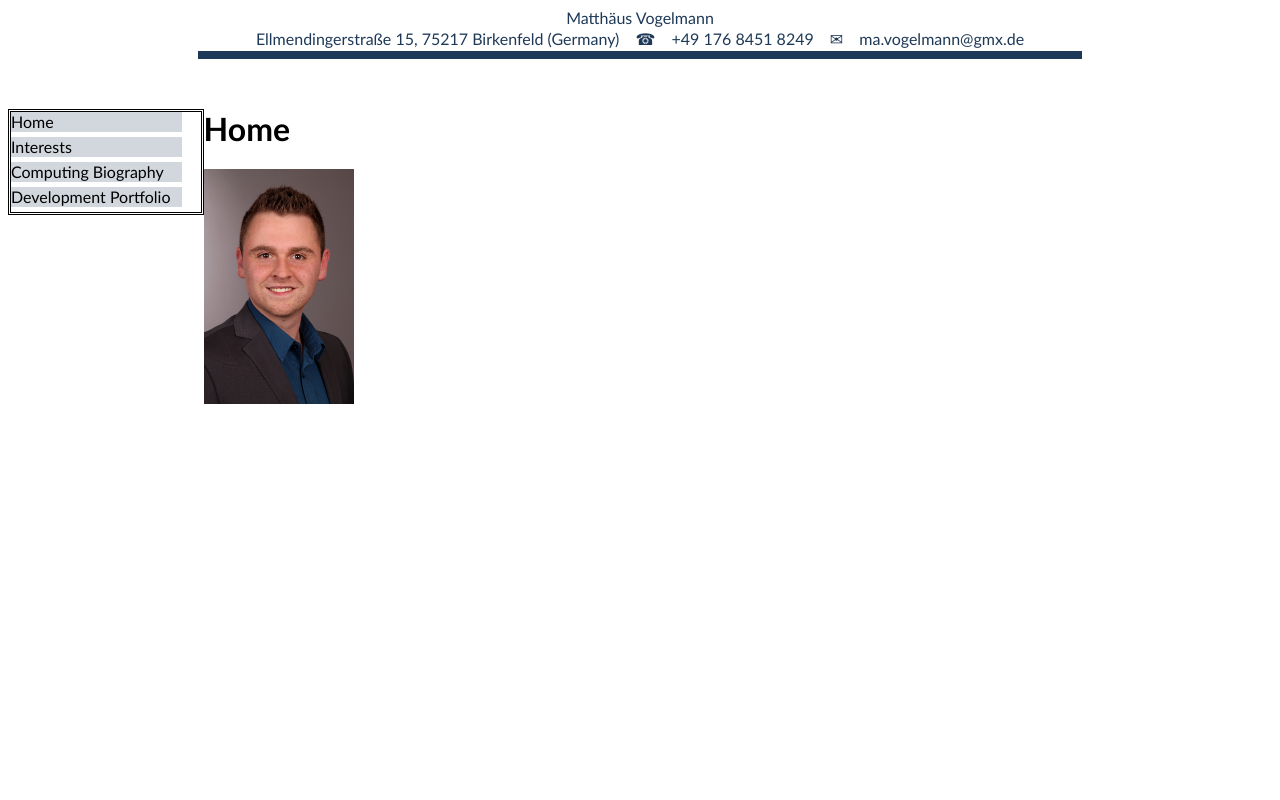
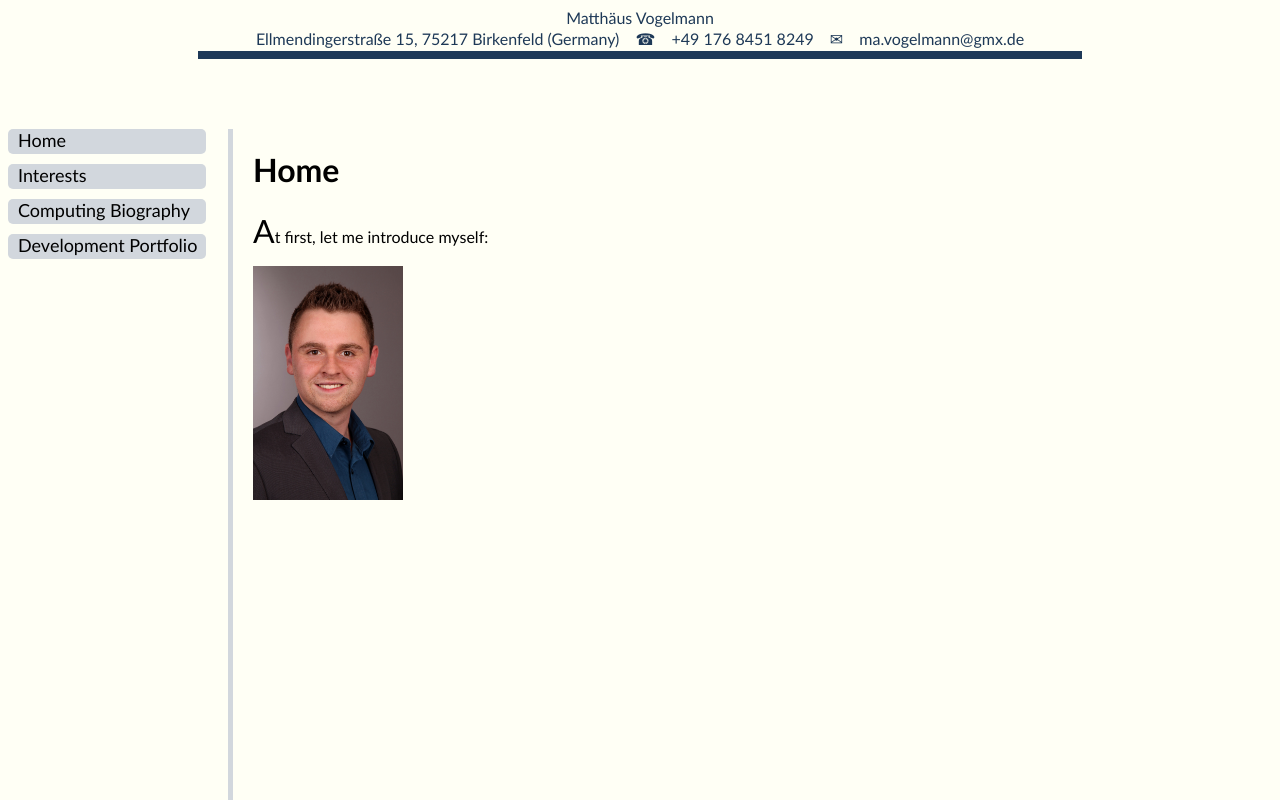
Before and after one commit to MVogelmann/PersonalBio, a plain HTML site: page index.html in a window 1280 px wide. Shown: the top 800 px of the page. Drawn offline with Linux system fonts and the light colour scheme.

Commit message:
Side bar finished
tabs rounded
color adapted

```diff
--- a/PersonalBio.css
+++ b/PersonalBio.css
@@ -1,27 +1,40 @@
+body{
+  background-color: rgb(255,255,245);
+}
 div.nav-tab {
-  margin-bottom: 5px;
+  margin-bottom: 10px;
   width: 90%;
+  height: 25px;
+  box-sizing: border-box;
+  border-radius: 5px 5px 5px 5px;
   background-color: rgb(210,215,221);
   border-style: none;
   border-width: medium;
   border-color: rgb(30, 57, 87);
 }
 
+div.nav-tab:hover {
+  background-color: khaki;
+}
+
 nav.nav-menu {
-  width: 15%;
+
+  width: 220px;
+  height: 1000px;
+  border-right: solid;
+  border-right-width: thick;
+  border-color: rgb(210,215,221);
   float: left;
-  border-style: double;
 }
 
 a.navigation {
   text-decoration: none;
+  font-size: large;
   color: black;
   font-family: calibri, helvetica, sans-serif;
+  margin-left: 10px;
 }
 
-div.nav-tab:hover {
-  background-color: khaki;
-}
 
 h1 {
   font-family: calibri, helvetica, sans-serif;
@@ -39,5 +52,18 @@ div.bar_blue {
   margin-left: auto;
   margin-right: auto;
   width: 70%;
-  margin-bottom: 50px;
+  margin-bottom: 70px;
 }
+div.main-div {
+  margin-left: 20px;
+  float: left;
+  width: 1000px;
+  border-style: none;
+  background-color: none;
+}
+p.std-text {
+  font-family: calibri, helvetica, sans-serif;
+}
+p.std-text::first-letter {
+  font-size: 200%;
+}
--- a/index.html
+++ b/index.html
@@ -36,13 +36,17 @@
       </div>
 
     </nav>
-
+    <div class="main-div">
       <h1>Home</h1>
+      <p class="std-text">
+        At first, let me introduce myself:
+      </p>
       <div style="float:left; width: 150px">
         <img
           src="https://raw.githubusercontent.com/MVogelmann/PersonalBio/master/Bewerbungsfoto_Vogelmann_Matth%C3%A4us.jpg"
           alt="Photography Matthaeus Vogelmann"
           style="width:100%">
       </div>
+    </div>
   </body>
 </html>
```
Lines whose indentation alone changed are shown as unchanged.
